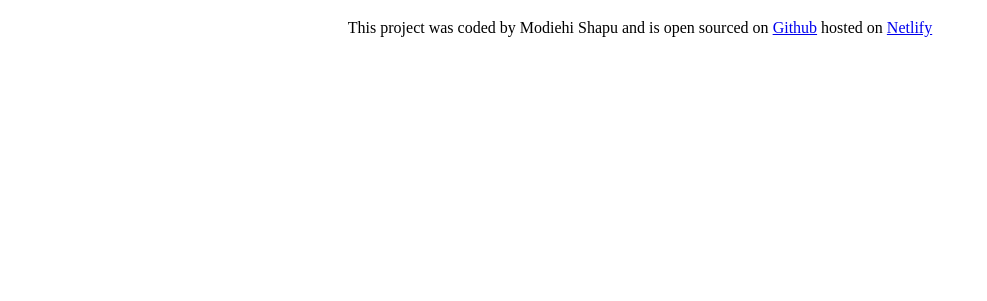
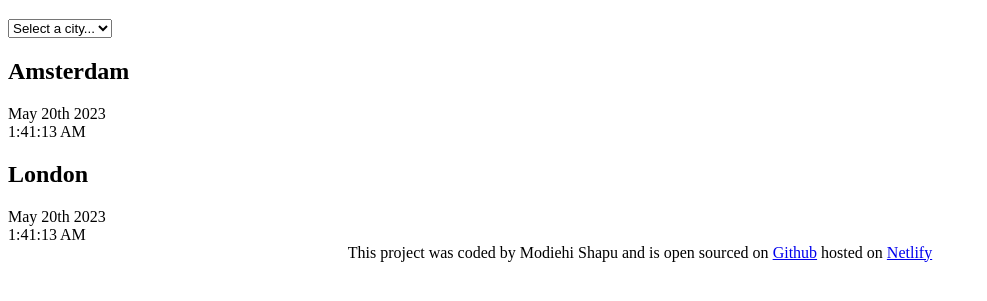
Before and after one commit to Deeempho/world-clock, a plain HTML site: page index.html in a window 1280 px wide. Shown: the part 61-362 px from the top of the page, without its empty margins (0-987 px from the left). Drawn offline with Linux system fonts and the light colour scheme.

Commit message:
Added basic HTML

```diff
--- a/index.html
+++ b/index.html
@@ -7,7 +7,27 @@
     <title>World Clock - Modiehi Shapu</title>
   </head>
   <body>
-    <h1>World Clock</h1>
+    <div class="container">
+      <h1>World Clock</h1>
+      <select name="" id="">
+        <option value="">Select a city...</option>
+        <option value="">Amsterdam</option>
+        <option value="">London</option>
+        <option value="">Barcelona</option>
+        <option value="">Bangkok</option>
+      </select>
+    </div>
+    <div class="city">
+      <h2>Amsterdam</h2>
+      <div class="date">May 20th 2023</div>
+      <div class="time">1:41:13 AM</div>
+    </div>
+    <div class="city">
+      <h2>London</h2>
+      <div class="date">May 20th 2023</div>
+      <div class="time">1:41:13 AM</div>
+    </div>
+
     <footer>
       This project was coded by Modiehi Shapu and is open sourced on
       <a href="https://github.com/Deeempho/world-clock" target="_blank"
```
